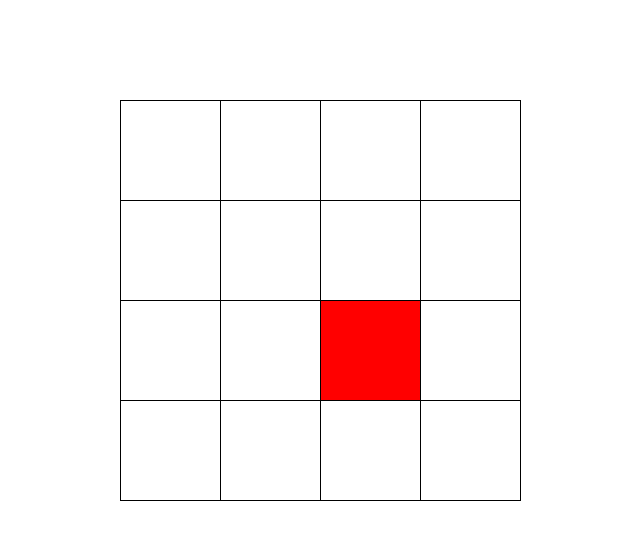
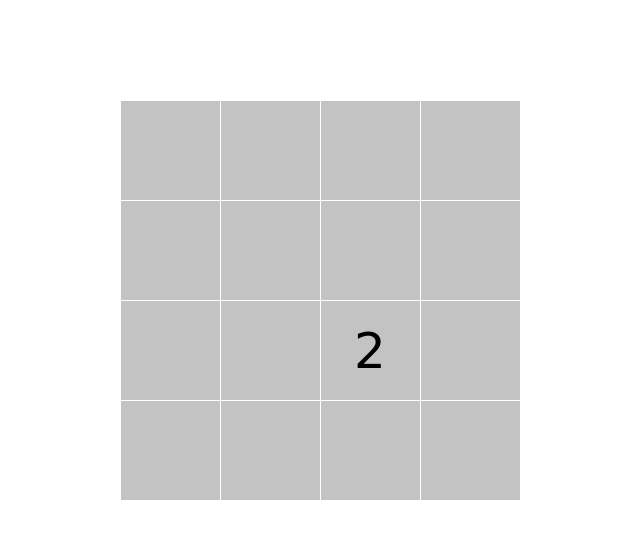
Before and after one commit to Angelicavc21/Laboratoria-buscaMinas, a plain HTML site: page index.html in a window 1280 px wide. Both pictures are taken after a click on the element 640 px from the left and 300 px from the top of the page. Shown: the whole page, without its empty margins (320-960 px from the left). Drawn offline with Linux system fonts and the light colour scheme.

Commit message:
add p, data-row, data-column, function winner

```diff
--- a/css/main.css
+++ b/css/main.css
@@ -2,6 +2,12 @@
   padding: 0;
   margin: 0;
   box-sizing: border-box;
+}
+
+body {
+  text-align: center;
+  font-family: cursive;
+  font-size: 50px;
 }
 
 .board {
@@ -12,9 +18,14 @@
 .board td {
   width: 100px;
   height: 100px;
-  border: 1px solid black;
+  border: 1px solid white;
+  background-color: #c3c3c3;
 }
 
 .board td:hover {
-  background-color: #c3c3c3;
+  background-color: gray;
 }
+
+.info {
+  padding: 20px;
+}
--- a/index.html
+++ b/index.html
@@ -6,34 +6,36 @@
   <link rel="stylesheet" href="css/main.css">
 </head>
 <body>
+  <!-- table.board.board-js>tbody>tr[data-row="$"]*4>td[data-column="$"]*4 -->
   <table class="board board-js">
     <tbody>
-      <tr>
-        <td></td>
-        <td></td>
-        <td></td>
-        <td></td>
+      <tr data-row="1">
+        <td data-column="1"></td>
+        <td data-column="2"></td>
+        <td data-column="3"></td>
+        <td data-column="4"></td>
       </tr>
-      <tr>
-        <td></td>
-        <td></td>
-        <td></td>
-        <td></td>
+      <tr data-row="2">
+        <td data-column="1"></td>
+        <td data-column="2"></td>
+        <td data-column="3"></td>
+        <td data-column="4"></td>
       </tr>
-      <tr>
-        <td></td>
-        <td></td>
-        <td></td>
-        <td></td>
+      <tr data-row="3">
+        <td data-column="1"></td>
+        <td data-column="2"></td>
+        <td data-column="3"></td>
+        <td data-column="4"></td>
       </tr>
-      <tr>
-        <td></td>
-        <td></td>
-        <td></td>
-        <td></td>
+      <tr data-row="4">
+        <td data-column="1"></td>
+        <td data-column="2"></td>
+        <td data-column="3"></td>
+        <td data-column="4"></td>
       </tr>
     </tbody>
   </table>
+  <p class="info info-js"></p>
   <script src="js/app.js"></script>
 </body>
 </html>
--- a/js/app.js
+++ b/js/app.js
@@ -1,30 +1,89 @@
 window.onload = function () {
   var BOMB = '*',
     BLANK = '',
-    size = 4;
+    SHOW = 'v',
+    bombs = 2,
+    gameOver = false;
+
   var matrixOrigin = [[1, 1, 1, BLANK],
   [1, BOMB, 1, BLANK],
-  [1, 1, 1, 1],
+  [1, 1, 2, 1],
   [BLANK, BLANK, 1, BOMB]];
+
   var cells = document.querySelectorAll('td'),
-      board = document.querySelector('.board-js');
+    board = document.querySelector('.board-js'),
+    info = document.querySelector('.info-js');
+
   board.addEventListener('click', displayCell);
 
-  /* newFunction(matrixOrigin, BOMB, cells); */
-};
+  function displayCell(event) {
+    if (event.target.matches('td')) {
+      var value = getMatrixValue(event);
 
-function displayCell(event) {
-  if (event.target.matches('td')) {
-    event.target.style.backgroundColor = 'red';
-  }
-};
+      if (value !== SHOW) {
+        if (value === '') {
+          event.target.style.backgroundColor = '#dddddd';
+        } else {
+          event.target.textContent = value;
+        }
+        setMatrixValue(event);
 
-function newFunction(matrixOrigin, BOMB, cells) {
-  for (var i = 0; i < matrixOrigin.length; i++) {
-    for (var j = 0; j < matrixOrigin.length; j++) {
-      if (matrixOrigin[i][j] === BOMB) {
-        cells[i * 4 + j].style.backgroundColor = 'red';
+        if (value === '*') {
+          board.removeEventListener('click', displayCell);
+          gameOver = true;
+          showBombs(matrixOrigin, BOMB, cells, 'red');
+          info.textContent = 'Perdiste!!!';
+        } else {
+          if (isWinner()) {
+            board.removeEventListener('click', displayCell);
+            info.textContent = 'Ganaste!!!';
+            showBombs(matrixOrigin, BOMB, cells, 'green');
+          }
+        }
       }
     }
+  };
+
+  function isWinner() {
+    var countVs = 0,
+      centinel = false;
+
+    for (var i = 0; i < matrixOrigin.length && !centinel; i++) {
+      for (var j = 0; j < matrixOrigin.length; j++) {
+        if (matrixOrigin[i][j] === SHOW)
+          countVs++;
+
+        if (countVs === 14)
+          centinel = true;
+      }
+    }
+    return centinel;
   }
+
+  //regresa el valor de la matriz
+  function getMatrixValue(event) {
+    var row = parseInt(event.target.parentElement.dataset.row);
+    var column = parseInt(event.target.dataset.column);
+
+    return matrixOrigin[row - 1][column - 1];
+  }
+
+  //asigna el valor de SHOW a la matriz
+  function setMatrixValue(event) {
+    var row = parseInt(event.target.parentElement.dataset.row);
+    var column = parseInt(event.target.dataset.column);
+
+    matrixOrigin[row - 1][column - 1] = SHOW;
+  }
+
+  //muestra las bombas -test-
+  function showBombs(matrixOrigin, BOMB, cells, color) {
+    for (var i = 0; i < matrixOrigin.length; i++) {
+      for (var j = 0; j < matrixOrigin.length; j++) {
+        if (matrixOrigin[i][j] === BOMB)
+          cells[i * 4 + j].style.backgroundColor = color;
+      }
+    }
+  };
+
 };
```
